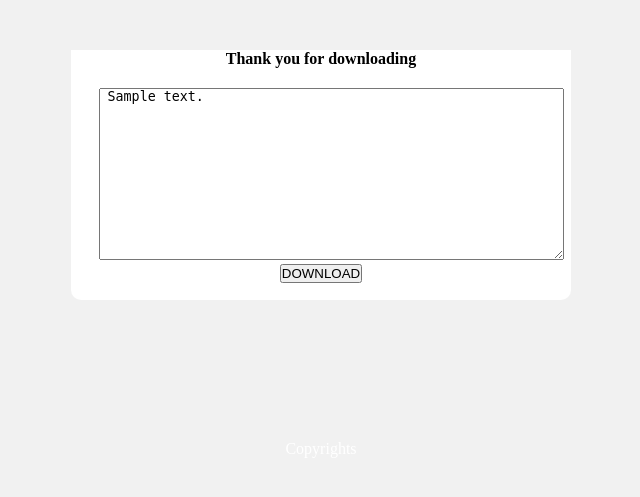
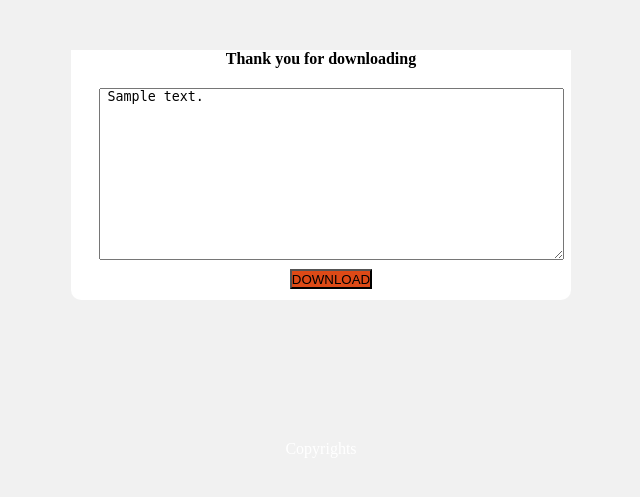
Before and after one commit to ellej16/SumMe, a Django app: template WebApp/summe_project/templates/testOutput.html in a window 1280 px wide. Shown: the part 42-539 px from the top of the page, without its empty margins (319-959 px from the left). Run offline with Django 3.2, Linux system fonts and the light colour scheme; the template is opened without the code that fills it: most values are stand-ins (such as "Sample title", 1, 10 or a date in 2020); parts of the project's set-up code (start-up, migrations or seed data) failed here and were passed over.

Commit message:
Fix testouput css.

```diff
--- a/WebApp/summe_project/summe_app/static/summe_app/style_for_testOutput.css
+++ b/WebApp/summe_project/summe_app/static/summe_app/style_for_testOutput.css
@@ -138,6 +138,13 @@ input#uploadBtn
 	background: #dd4a17;
 }
 
+#btn_download{
+    height: 20px;
+	margin-left: 20px;
+	margin-top: 5px;
+	background: #dd4a17;
+}
+
 a:link{
     text-decoration: none;
     color: black;
```
